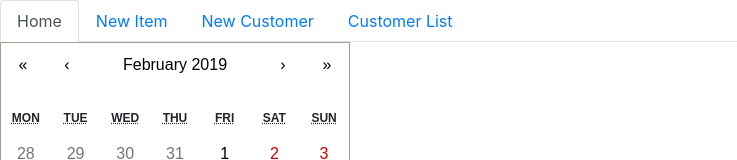
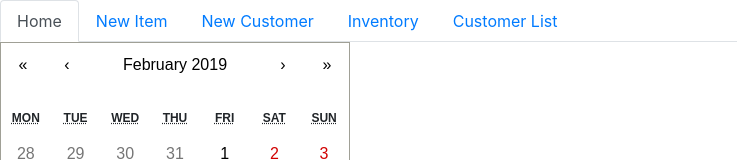
Before and after one commit to tylercollier-intraedge/wreck-ur-life, a React (Create React App) app in the folder client/: page / in a window 1280 px wide. Shown: the top 160 px of the page, without its empty margins (0-737 px from the left). Built offline with nearby package versions, Linux system fonts and the light colour scheme.

Commit message:
added to nav.js

```diff
--- a/client/src/App.js
+++ b/client/src/App.js
@@ -20,6 +20,7 @@ function App() {
           <Route exact path="/newItem" component={NewItem} />
           <Route exact path="/newCustomer" component={NewCustomer} />
           <Route exact path="/customerList" component={CustomerList} />
+          <Route exact path="/inventory" component={Inventory}/>
 
           {/* <Route exact path="/history" component={History} /> */}
         </Switch>
--- a/client/src/components/nav.js
+++ b/client/src/components/nav.js
@@ -27,6 +27,14 @@ function Nav() {
       </li>
       <li className="nav-item">
         <Link
+          to="/inventory"
+          className={window.location.pathname === "/inventory" ? "nav-link active" : "nav-link"}
+        >
+          Inventory
+        </Link>
+      </li>
+      <li className="nav-item">
+        <Link
           to="/customerList"
           className={window.location.pathname === "/customerList" ? "nav-link active" : "nav-link"}
         >
```
